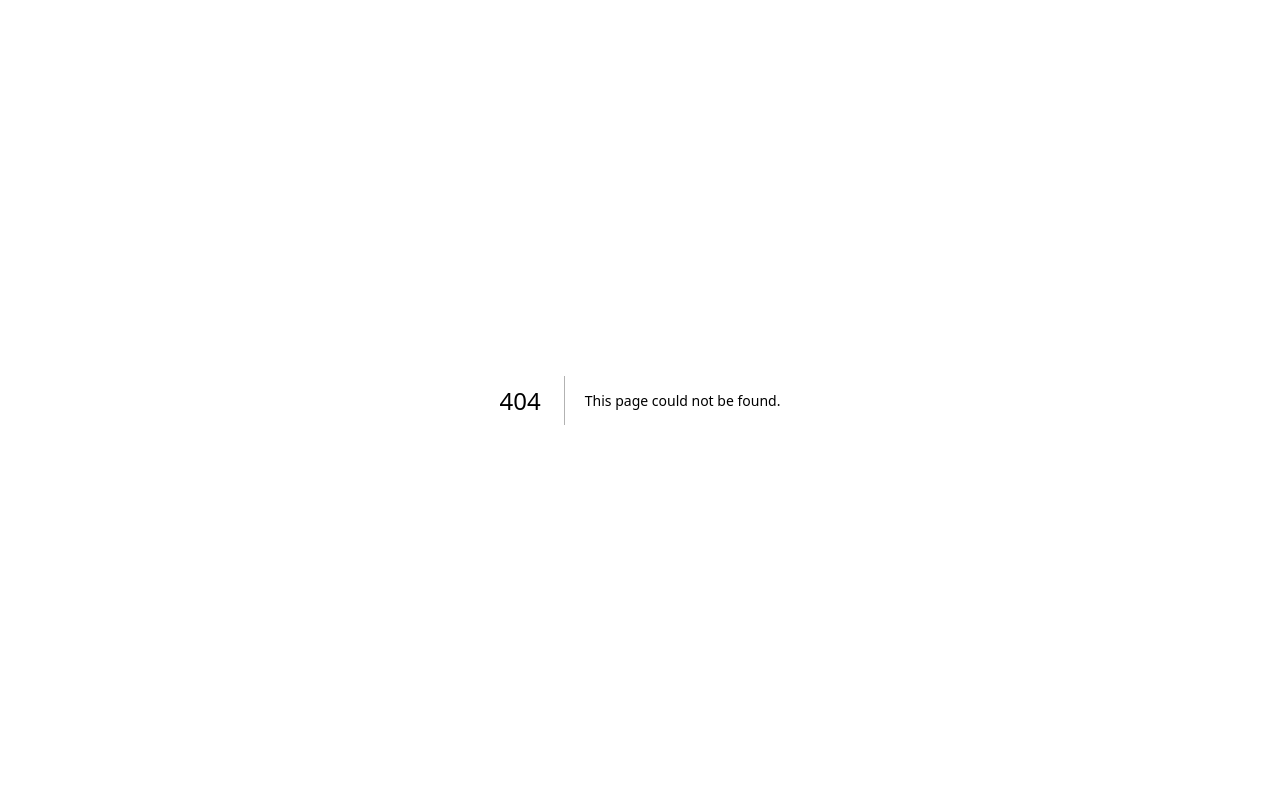
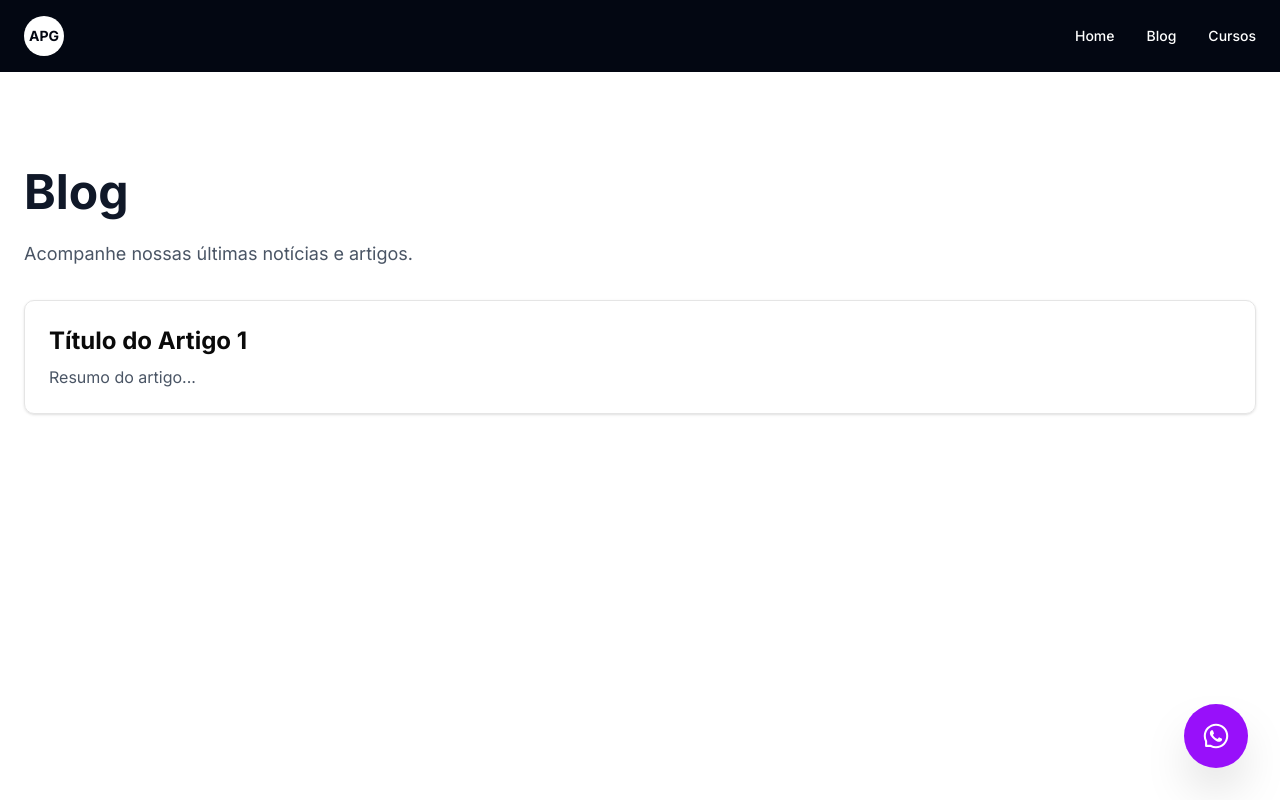
Before and after one commit to SouzaDioggo/APG, a Next.js app: page /blog in a window 1280 px wide. Before the commit this address had no page. Built offline with nearby package versions, Linux system fonts and the light colour scheme.

Commit message:
feat: add blog page

```diff
--- /dev/null
+++ b/app/blog/page.tsx
@@ -0,0 +1,31 @@
+import { Navbar } from "@/components/navbar"
+import { FloatingElements } from "@/components/floating-elements"
+
+export default function BlogPage() {
+  return (
+    <main className="min-h-screen bg-white">
+      {/* Navbar reutilizada para manter a navegação */}
+      <Navbar />
+
+      <div className="container mx-auto px-6 py-24">
+        <h1 className="text-4xl md:text-5xl font-bold text-gray-900 mb-6">
+          Blog
+        </h1>
+        <p className="text-lg text-gray-600 mb-8">
+          Acompanhe nossas últimas notícias e artigos.
+        </p>
+
+        {/* Aqui você colocaria a lista de posts do blog */}
+        <div className="grid gap-6">
+          <div className="p-6 border rounded-lg shadow-sm">
+            <h2 className="text-2xl font-bold mb-2">Título do Artigo 1</h2>
+            <p className="text-gray-600">Resumo do artigo...</p>
+          </div>
+          {/* Mais posts... */}
+        </div>
+      </div>
+
+      <FloatingElements />
+    </main>
+  )
+}
--- a/components/navbar.tsx
+++ b/components/navbar.tsx
@@ -8,6 +8,7 @@ export function Navbar() {
 
   const navLinks = [
     { name: "Home", href: "/" },
+    { name: "Blog", href: "/blog" },
     { name: "Cursos", href: "cursos" },
   ];
 
```
